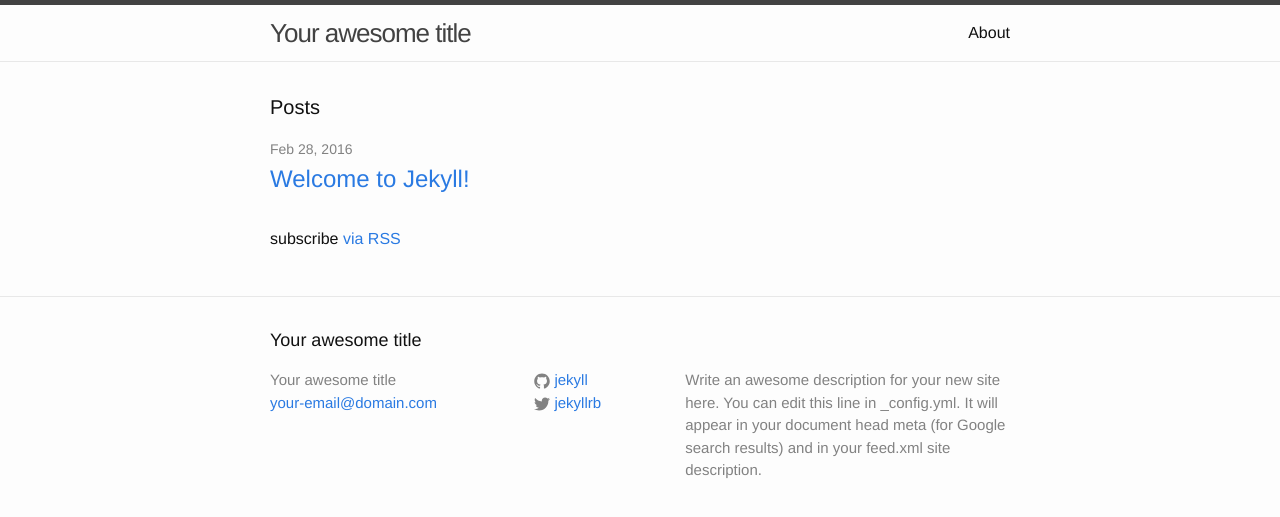
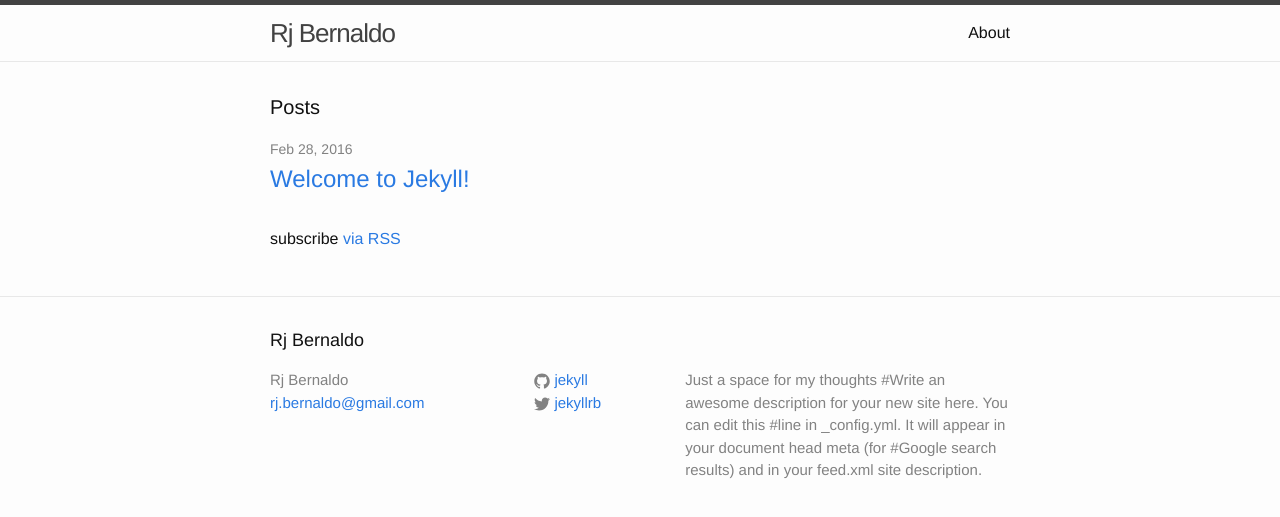
Before and after one commit to rjbernaldo/rjbernaldo.github.io, a Jekyll site: the page built from index.html, in a window 1280 px wide. Shown: the top 517 px of the page. Built offline with Jekyll 4.4.1, drawn with Linux system fonts in a browser that asks for light colours.

Commit message:
Update information about site

```diff
--- a/_config.yml
+++ b/_config.yml
@@ -6,14 +6,15 @@
 # 'jekyll serve'. If you change this file, please restart the server process.
 
 # Site settings
-title: Your awesome title
-email: your-email@domain.com
+title: Rj Bernaldo
+email: rj.bernaldo@gmail.com
 description: > # this means to ignore newlines until "baseurl:"
-  Write an awesome description for your new site here. You can edit this
-  line in _config.yml. It will appear in your document head meta (for
-  Google search results) and in your feed.xml site description.
+    Just a space for my thoughts
+    #Write an awesome description for your new site here. You can edit this
+    #line in _config.yml. It will appear in your document head meta (for
+    #Google search results) and in your feed.xml site description.
 baseurl: "" # the subpath of your site, e.g. /blog
-url: "http://yourdomain.com" # the base hostname & protocol for your site
+url: "http://rjbernaldo.github.io" # the base hostname & protocol for your site
 twitter_username: jekyllrb
 github_username:  jekyll
 
```
